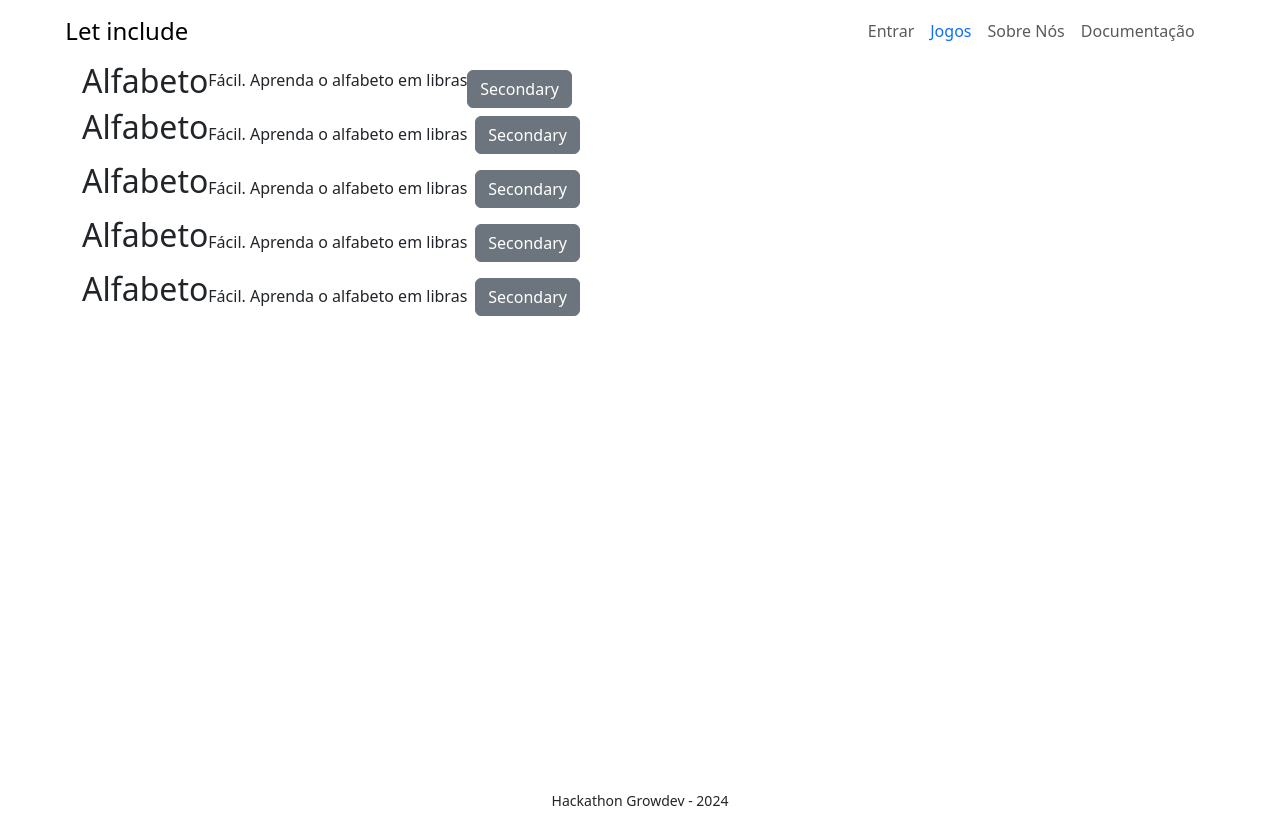
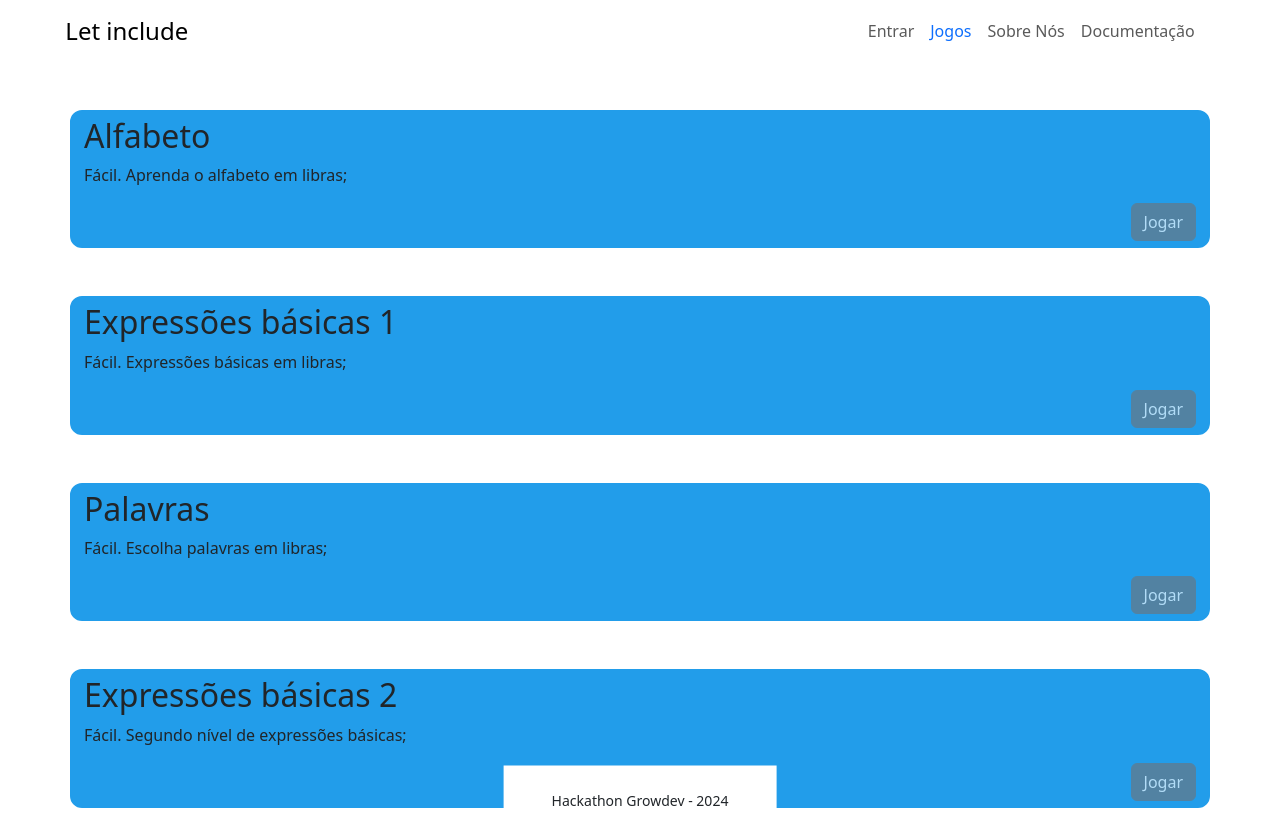
Before and after one commit to JoannaBraccini/Primeiro-Hackathon-Growdev_Let-include, a website: page pages/lista-jogos.html in a window 1280 px wide. Drawn offline with nearby package versions, Linux system fonts and the light colour scheme.

Commit message:
revisar CSS lista jogos

```diff
--- a/css/style.css
+++ b/css/style.css
@@ -49,3 +49,11 @@ a:hover {
   left: 50%;
   transform: translateX(-50%);
 }
+
+.menu-jogos{
+  border: 2px solid rgb(34, 157, 234);
+  border-radius: 12px;
+  padding: 5px;
+  margin-top: 20px;
+  background-color: rgb(34, 157, 234);
+}
--- a/pages/lista-jogos.html
+++ b/pages/lista-jogos.html
@@ -30,77 +30,70 @@
     </header>
 
     <main>
-      <div class="container">
+     <div class="container mt-5">
       <div class="row">
-          <div class="col menu-jogos d-flex">
-            <div class="row align-self-baseline">
+        <div class="col menu-jogos">
           <h2>
             Alfabeto
           </h2>
+          <p>
+            <span>Fácil.</span> Aprenda o alfabeto em libras;
+          </p>
+          <div class="d-grid gap-2 d-md-flex justify-content-md-end">
+            <a href="./games/jogo-alfabeto.html"><button type="button" class="btn btn-secondary" disabled>Jogar</button>
+            </a>
           </div>
-            <div class="row align-self-end">
-              <p>
-                <span class="categoria">Fácil</span>. Aprenda o alfabeto em libras
-              </p>
-            </div>
-            <div class="col menu-jogos align-self-end ">
-              <button type="button" class="btn btn-secondary btn-position">Secondary</button>
         </div>
       </div>
      </div>
 
+     <div class="container mt-5">
       <div class="row">
-          <div class="col menu-jogos d-flex">
-              <h2 class="align-self-baseline">
-                Alfabeto
+        <div class="col menu-jogos">
+          <h2>
+            Expressões básicas 1
           </h2>
-              <p class="align-self-end">
-                <span class="categoria">Fácil</span>. Aprenda o alfabeto em libras
+          <p class="">
+            <span>Fácil.</span> Expressões básicas em libras;
           </p>
-              <div class="col menu-jogosalign-self-end p-2">
-                <button type="button" class="btn btn-secondary">Secondary</button>
+          <div class="d-grid gap-2 d-md-flex justify-content-md-end">
+            <a href="./games/jogo-alfabeto.html"><button type="button" class="btn btn-secondary" disabled>Jogar</button>
+            </a>
+          </div>
         </div>
       </div>
      </div>
 
+     <div class="container mt-5">
       <div class="row">
-          <div class="col menu-jogos d-flex">
-              <h2 class="align-self-baseline">
-                Alfabeto
+        <div class="col menu-jogos">
+          <h2>
+            Palavras
           </h2>
-              <p class="align-self-end">
-                <span class="categoria">Fácil</span>. Aprenda o alfabeto em libras
+          <p class="">
+            <span>Fácil.</span> Escolha palavras em libras;
           </p>
-              <div class="col menu-jogosalign-self-end p-2">
-                <button type="button" class="btn btn-secondary">Secondary</button>
+          <div class="d-grid gap-2 d-md-flex justify-content-md-end">
+            <a href="./games/jogo-alfabeto.html"><button type="button" class="btn btn-secondary" disabled>Jogar</button>
+            </a>
+          </div>
         </div>
       </div>
      </div>
 
+     <div class="container mt-5">
       <div class="row">
-          <div class="col menu-jogos d-flex">
-              <h2 class="align-self-baseline">
-                Alfabeto
+        <div class="col menu-jogos">
+          <h2>
+            Expressões básicas 2
           </h2>
-              <p class="align-self-end">
-                <span class="categoria">Fácil</span>. Aprenda o alfabeto em libras
+          <p class="">
+            <span>Fácil.</span> Segundo nível de expressões básicas;
           </p>
-              <div class="col menu-jogosalign-self-end p-2">
-                <button type="button" class="btn btn-secondary">Secondary</button>
+          <div class="d-grid gap-2 d-md-flex justify-content-md-end">
+            <a href="./games/jogo-alfabeto.html"><button type="button" class="btn btn-secondary" disabled>Jogar</button>
+            </a>
           </div>
-          </div>
-        </div>
-
-        <div class="row">
-          <div class="col menu-jogos d-flex">
-              <h2 class="align-self-baseline">
-                Alfabeto
-              </h2>
-              <p class="align-self-end">
-                <span class="categoria">Fácil</span>. Aprenda o alfabeto em libras
-              </p>
-              <div class="col menu-jogosalign-self-end p-2">
-                <button type="button" class="btn btn-secondary">Secondary</button>
         </div>
       </div>
      </div>
```
Lines whose indentation alone changed are shown as unchanged.
